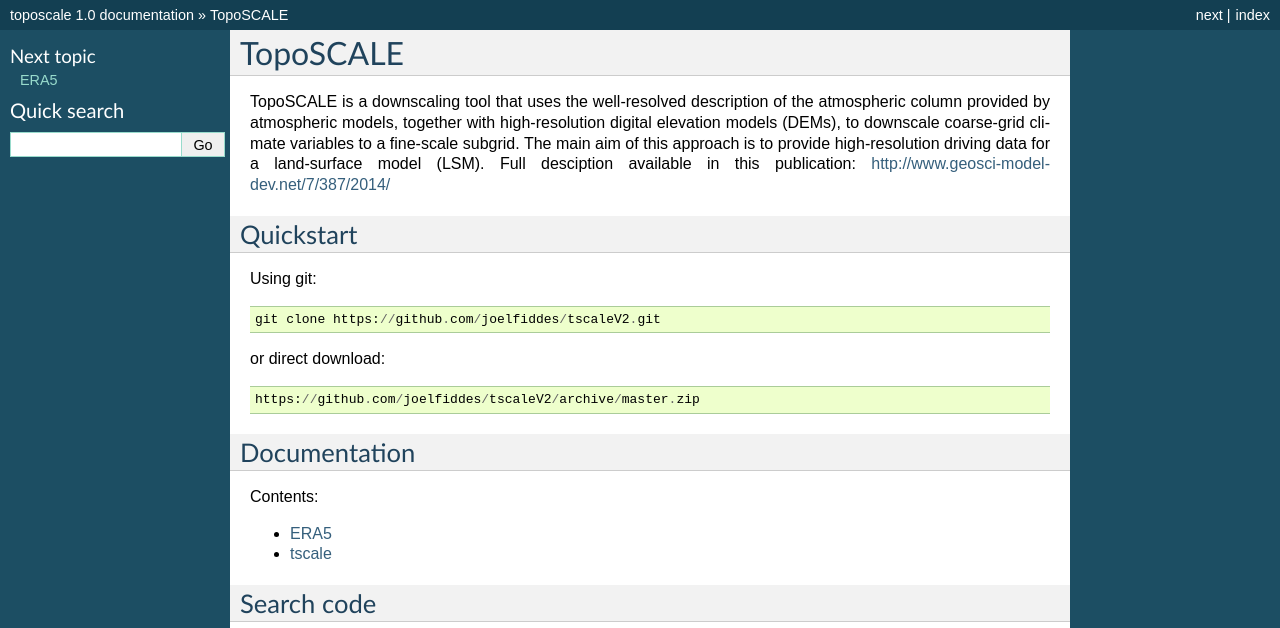
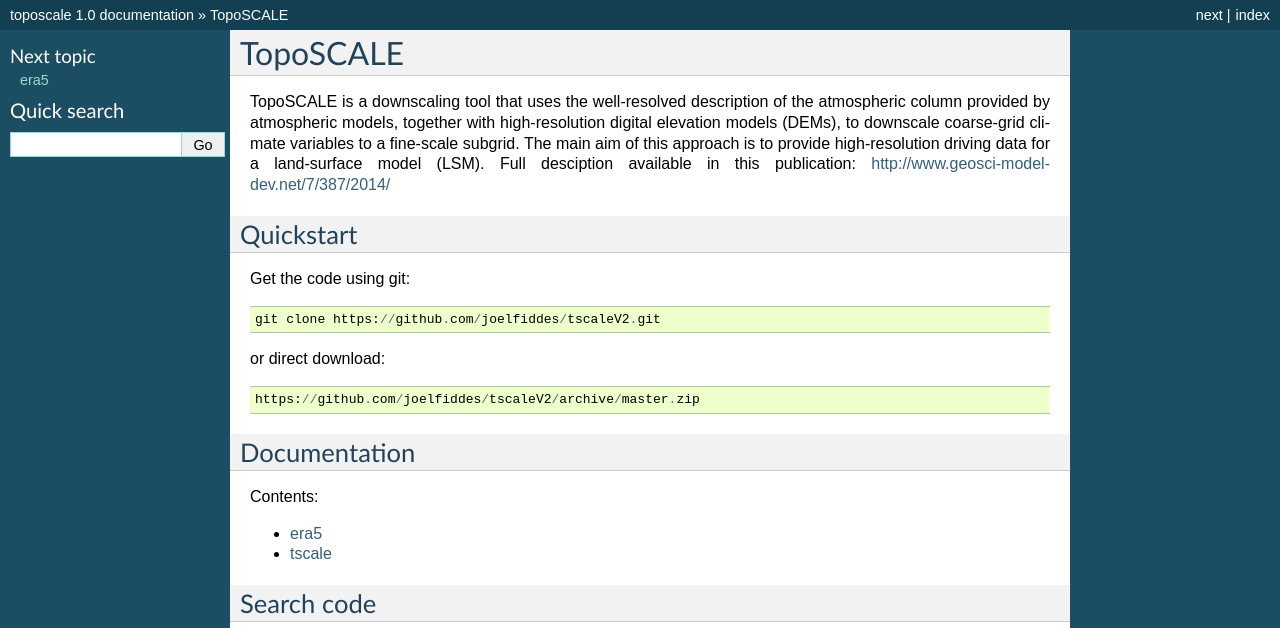
Before and after one commit to joelfiddes/tscaleV2, a Sphinx documentation site: the page built from docs/index.rst, in a window 1280 px wide. Shown: the top 628 px of the page. Built offline with Sphinx 7.4.7, drawn with Linux system fonts in a browser that asks for light colours; pages that are not in the unit, such as notebooks, are missing from menus.

Commit message:
docs edit

```diff
--- a/docs/era5.rst
+++ b/docs/era5.rst
@@ -1,4 +1,4 @@
-ERA5
+era5
 ====
 .. automodule:: era5
    :members:
--- a/docs/index.rst
+++ b/docs/index.rst
@@ -10,7 +10,7 @@
 
 Quickstart
 ----------
-Using git::
+Get the code using git::
 
 	git clone https://github.com/joelfiddes/tscaleV2.git
 
```
Also changed, not shown: 1 other file.
